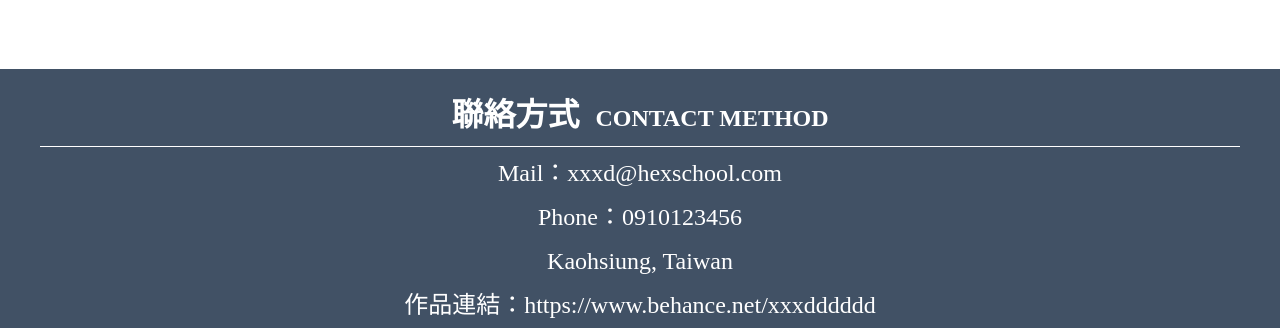
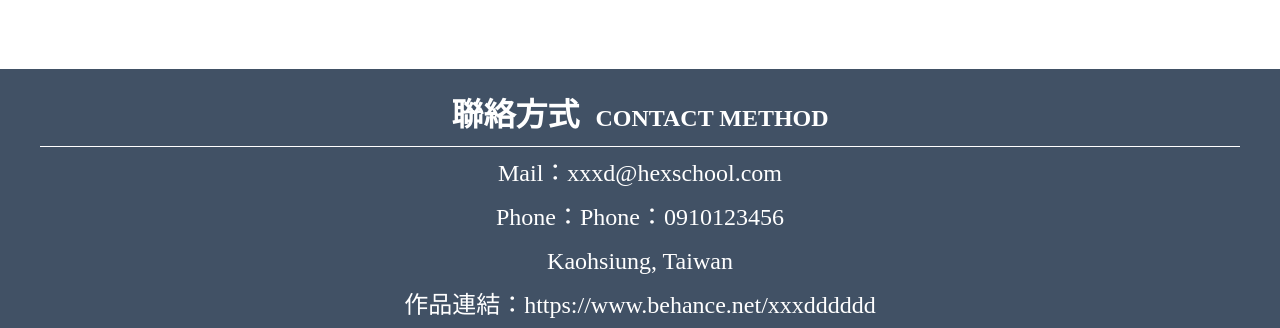
Before and after one commit to HypnosV/SecHW_FinalOne, a plain HTML site: page index.html in a window 1280 px wide. Shown: the part 2418-2746 px from the top of the page. Drawn offline with Linux system fonts and the light colour scheme.

Commit message:
Fix advice-20201130

```diff
--- a/css/style.css
+++ b/css/style.css
@@ -45,13 +45,10 @@
     color: #fff;
 }
 
-.profile {
+.profile, .education, .experience {
     margin-bottom: 72px;
 }
 
-.education {
-    margin-bottom: 72px;
-}
 
 .desc {
     margin-top: 16px;
@@ -93,9 +90,6 @@
     border-left: 1px solid gray;
 }
 
-.experience {
-    margin-bottom: 72px;
-}
 
 .exlist {
     margin-top: 16px;
@@ -123,9 +117,19 @@
     padding: 24px 0 36px 0;
 }
 
+
 .contact h2 {
     width: 1200px;
     margin: 0 auto;
+}
+
+.desc-dark a {
+    text-decoration: none;
+    color: #fff;
+}
+
+.desc-dark a:hover {
+    color: pink;
 }
 
 .socialmedia {
--- a/index.html
+++ b/index.html
@@ -70,10 +70,20 @@
 <div class="footer">
     <div class="contact">
         <h2 class="h2 h2-dark">聯絡方式<span>CONTACT METHOD</span></h2>
-        <p class="desc desc-dark"><a href="mailto:xxxd@hexschool.com"></a>Mail：xxxd@hexschool.com</p>
-        <p class="desc desc-dark"><a href="tel:+886910123456"></a>Phone：0910123456</p>
-        <p class="desc desc-dark">Kaohsiung, Taiwan</p>
-        <p class="desc desc-dark">作品連結：https://www.behance.net/xxxdddddd</p>
+        <ul>
+            <li class="desc desc-dark">
+                Mail：<a href="mailto:xxxd@hexschool.com">xxxd@hexschool.com</a>
+            </li>
+            <li class="desc desc-dark">
+                Phone：<a href="tel:+886910123456">Phone：0910123456</a>
+            </li>
+            <li class="desc desc-dark">
+                Kaohsiung, Taiwan
+            </li>
+            <li class="desc desc-dark">
+                作品連結：<a href="https://www.behance.net/xxxdddddd">https://www.behance.net/xxxdddddd</a>
+            </li>
+        </ul>
         <ul class="socialmedia">
             <li><a href="#"><img src="/img/facebook.svg" alt="FBLogo"></a></li>
             <li><a href="#"><img src="/img/instagram-alt.svg" alt="IGLogo"></a></li>
```
